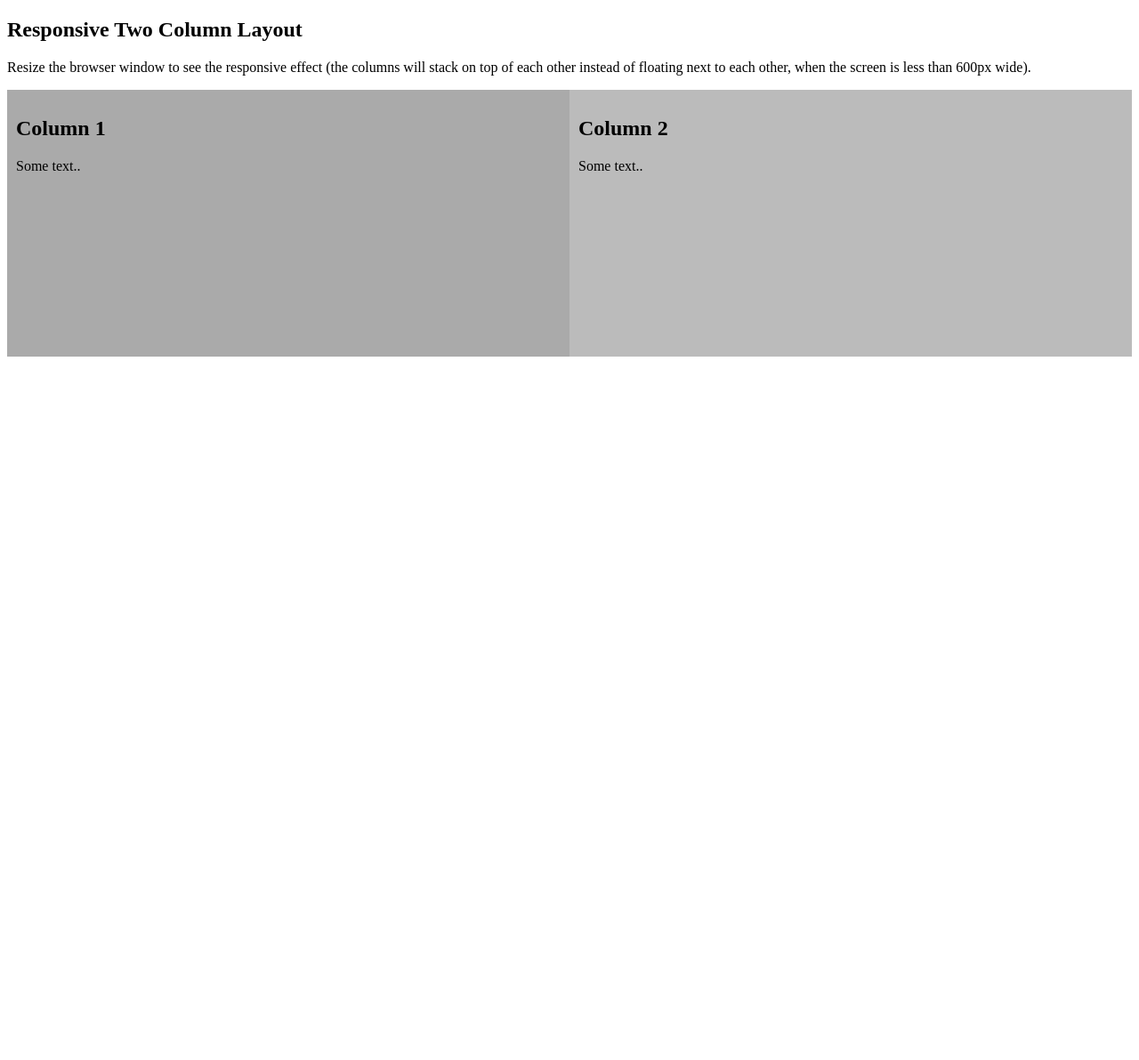
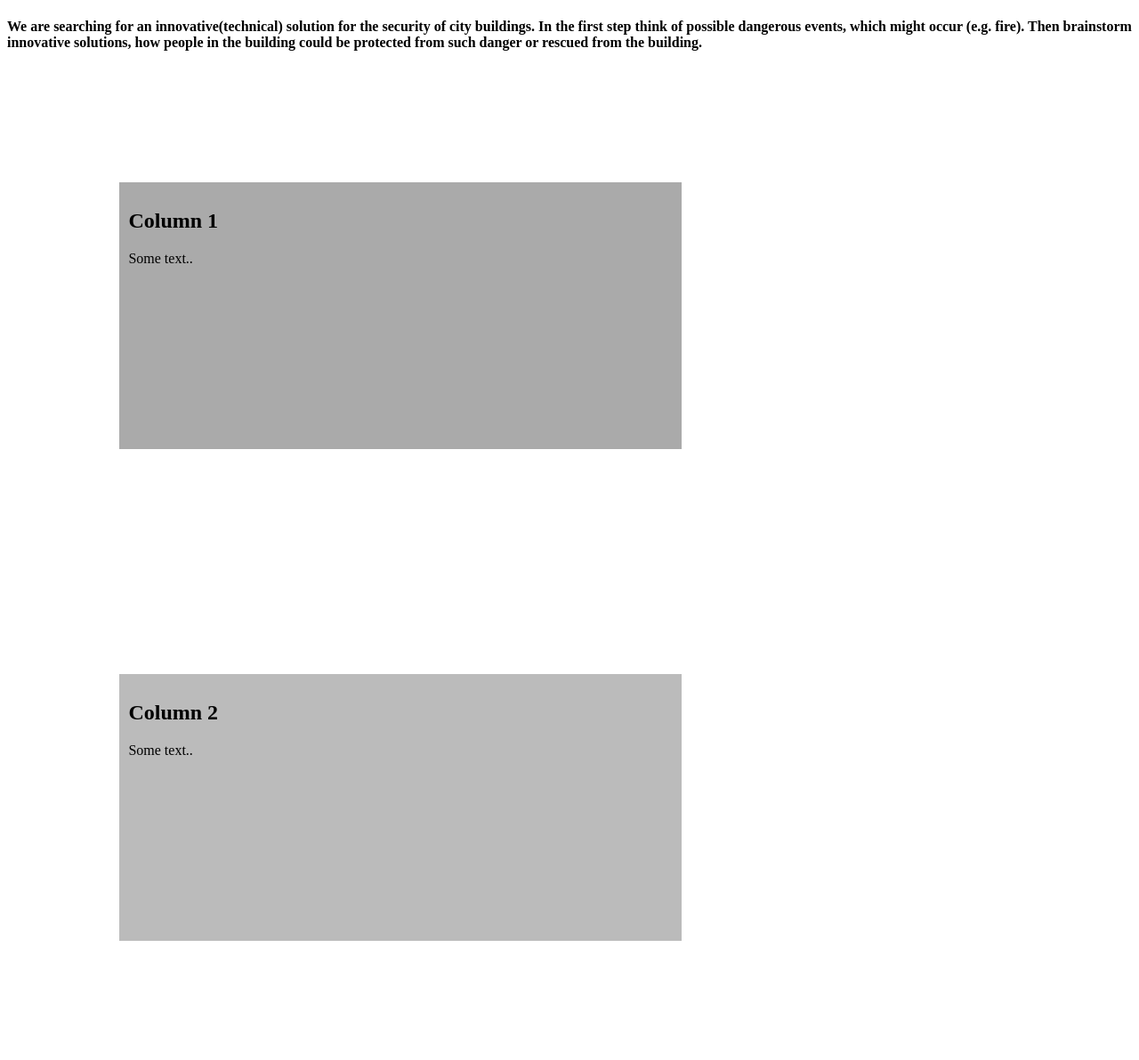
Before and after one commit to teiadom/ideasubmission, a Flask app: page / in a window 1280 px wide. Shown: the whole page at 89% size. Before the commit the page ends 401 px from the top, so only its background shows below. Run offline with Flask 2, Linux system fonts and the light colour scheme.

Commit message:
changed html

```diff
--- a/flask_qa/templates/home1.html
+++ b/flask_qa/templates/home1.html
@@ -7,9 +7,9 @@
   box-sizing: border-box;
 }
 
-/* Create two equal columns that floats next to each other */
 .column {
   float: left;
+  margin: 10%;
   width: 50%;
   padding: 10px;
   height: 300px; /* Should be removed. Only for demonstration */
@@ -32,9 +32,12 @@
 </head>
 <body>
 
-<h2>Responsive Two Column Layout</h2>
-<p>Resize the browser window to see the responsive effect (the columns will stack on top of each other instead of floating next to each other, when the screen is less than 600px wide).</p>
-
+ <div class="page-header">
+        <h4>We are searching for an innovative(technical) solution for the security of city buildings.
+            In the first step think of possible dangerous events, which might occur (e.g. fire).
+            Then brainstorm innovative solutions, how people in the building could be protected from such danger or
+            rescued from the building.</h4>
+      </div>
 <div class="row">
   <div class="column" style="background-color:#aaa;">
     <h2>Column 1</h2>
```
